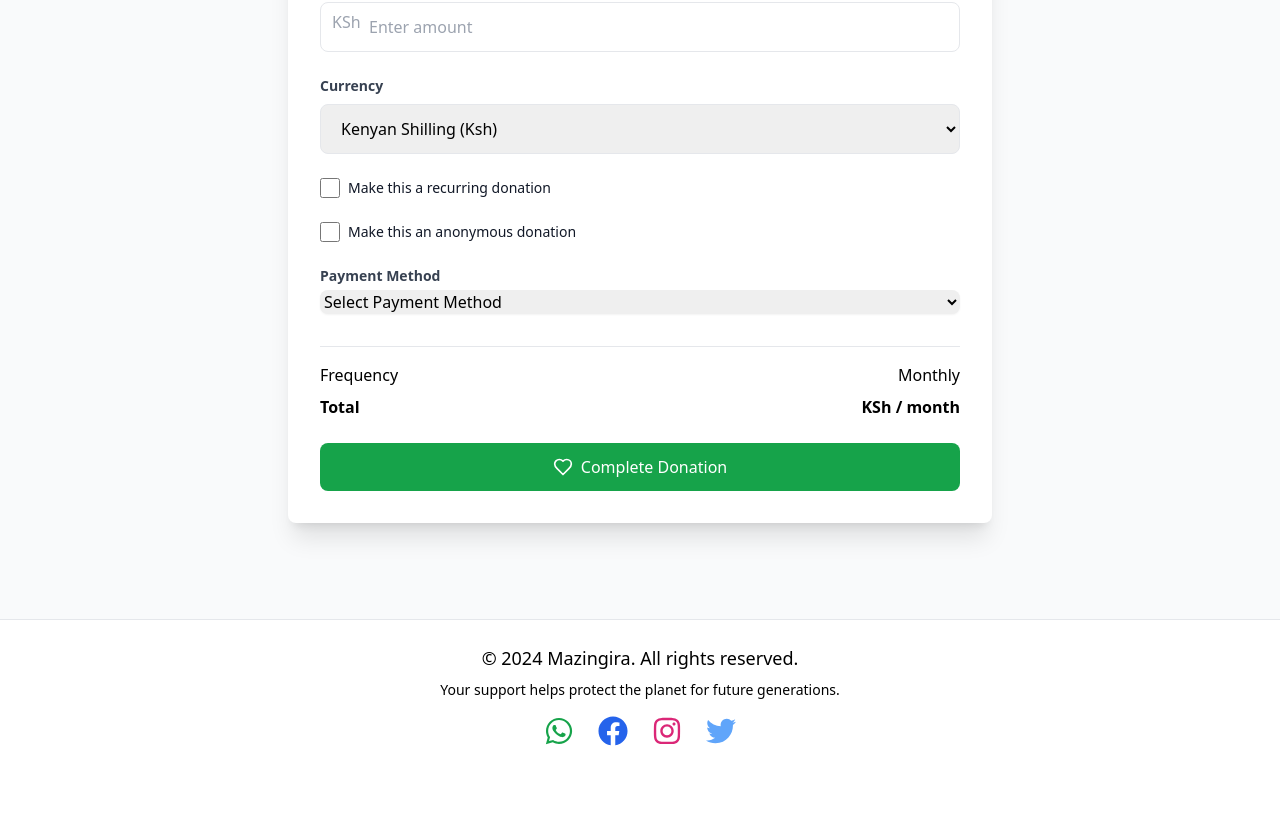
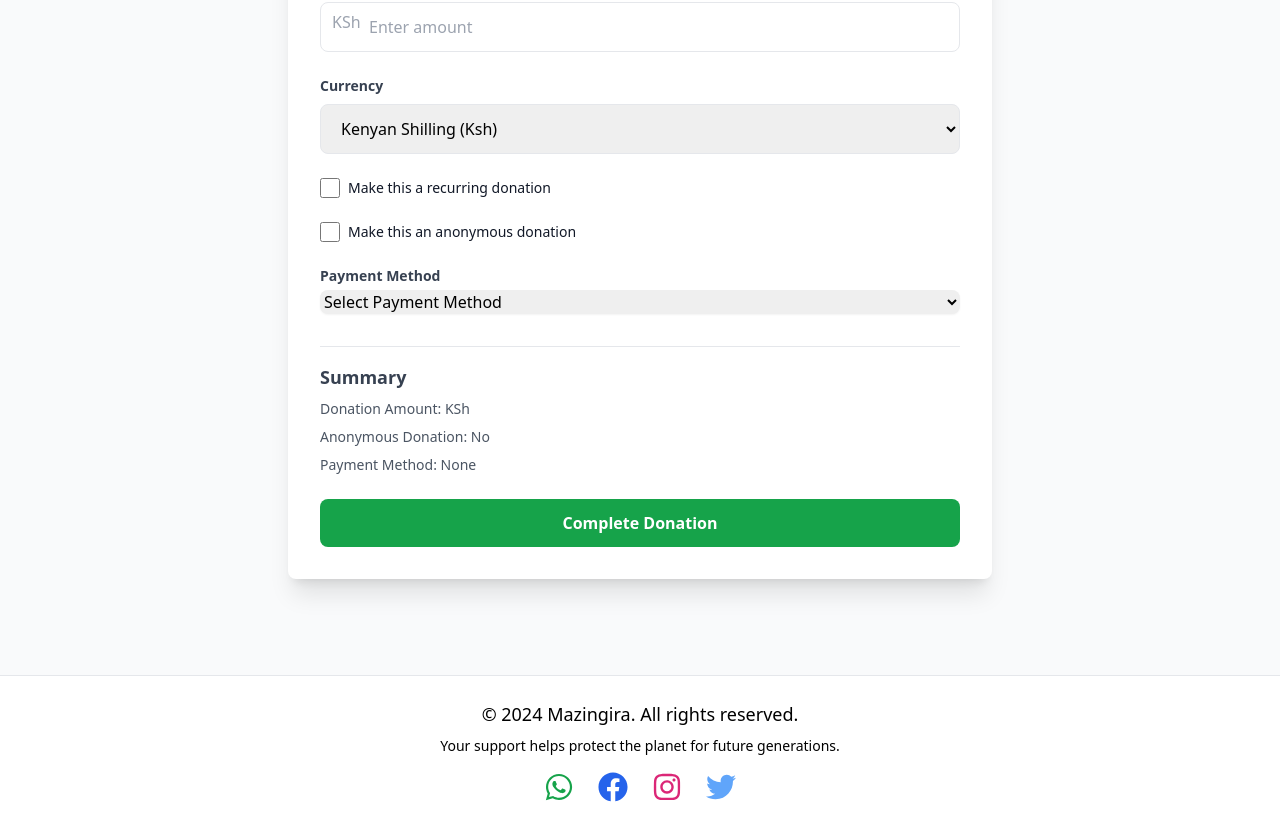
Before and after one commit to nahashon-source/Nash, a React (Vite) app in the folder project/: page /donate in a window 1280 px wide. Shown: the part 422-1248 px from the top of the page. Before the commit the page ends 1192 px from the top, so only its background shows below. Built offline with nearby package versions, Linux system fonts and the light colour scheme.

Commit message:
initial commot

```diff
--- a/project/src/pages/Donate.jsx
+++ b/project/src/pages/Donate.jsx
@@ -9,9 +9,17 @@ export default function Donate() {
   const [isAnonymous, setIsAnonymous] = useState(false);
   const [paymentMethod, setPaymentMethod] = useState('');
   const [currency, setCurrency] = useState('Ksh');
+  const [buttonText, setButtonText] = useState('Complete Donation');
 
-  const handleSubmit = (e) => {
+  const handleSubmit = async (e) => {
     e.preventDefault();
+
+    // Simulate button processing state
+    setButtonText('Processing...');
+    await new Promise((resolve) => setTimeout(resolve, 2000)); // 0.02 seconds
+    setButtonText('Accepted Transaction');
+
+    // Log donation details
     console.log({
       amount: donationAmount,
       currency,
@@ -31,10 +39,6 @@ export default function Donate() {
 
   const getCurrencySymbol = (currencyCode) => {
     return currencySymbols[currencyCode] || currencyCode;
-  };
-
-  const handleFrequencyClick = (newFrequency) => {
-    setFrequency(newFrequency);
   };
 
   return (
@@ -170,31 +174,25 @@ export default function Donate() {
             {paymentMethod === 'creditCard' || paymentMethod === 'debitCard' ? (
               <div className="mb-6">
                 <label className="block text-gray-700 text-sm font-semibold mb-2">Card Information</label>
-    <div className="mb-4">
                 <input
                   type="text"
                   placeholder="Card Number"
                   className="w-full px-4 py-3 border rounded-lg focus:outline-none focus:border-green-500"
                   required
                 />
-    </div>
-    <div className="flex space-x-4">
-      <div className="w-1/2">
+                <div className="flex space-x-4 mt-4">
                   <input
                     type="text"
                     placeholder="Expiry Date (MM/YY)"
-          className="w-full px-4 py-3 border rounded-lg focus:outline-none focus:border-green-500"
+                    className="w-1/2 px-4 py-3 border rounded-lg focus:outline-none focus:border-green-500"
                     required
                   />
-      </div>
-      <div className="w-1/2">
                   <input
                     type="text"
                     placeholder="CVV"
-          className="w-full px-4 py-3 border rounded-lg focus:outline-none focus:border-green-500"
+                    className="w-1/2 px-4 py-3 border rounded-lg focus:outline-none focus:border-green-500"
                     required
                   />
-      </div>
                 </div>
               </div>
             ) : paymentMethod === 'mpesa' ? (
@@ -218,48 +216,56 @@ export default function Donate() {
                 />
               </div>
             ) : null}
+
             {/* Donation Summary */}
             <div className="mt-8 border-t pt-4">
-              <div className="flex justify-between mb-2">
-                <span>Frequency</span>
-                <span className="capitalize">{frequency}</span>
+              <h3 className="text-lg font-semibold text-gray-700">Summary</h3>
+              <p className="mt-2 text-sm text-gray-600">
+                Donation Amount: {getCurrencySymbol(currency)} {donationAmount}
+              </p>
+              {isRecurring && (
+                <p className="mt-2 text-sm text-gray-600">Recurring: {frequency.charAt(0).toUpperCase() + frequency.slice(1)}</p>
+              )}
+              <p className="mt-2 text-sm text-gray-600">
+                Anonymous Donation: {isAnonymous ? 'Yes' : 'No'}
+              </p>
+              <p className="mt-2 text-sm text-gray-600">
+                Payment Method: {paymentMethod ? paymentMethod.charAt(0).toUpperCase() + paymentMethod.slice(1) : 'None'}
+              </p>
             </div>
-              <div className="flex justify-between font-semibold">
-                <span>Total</span>
-                <span>
-                  {getCurrencySymbol(currency)} {donationAmount} / {frequency === 'monthly' ? 'month' : frequency}
-                </span>
+
+            {/* Submit Button */}
+            <div className="mt-6">
+              <button
+                type="submit"
+                className="w-full bg-green-600 text-white py-3 px-4 rounded-lg hover:bg-green-700 transition duration-200 font-semibold"
+              >
+                {buttonText}
+              </button>
+            </div>
+          </form>
         </div>
       </div>
 
-            {/* Submit Button */}
-            <button
-              type="submit"
-              className="w-full bg-green-600 text-white px-6 py-3 rounded-lg hover:bg-green-700 flex items-center justify-center gap-2 mt-6"
-            >
-              <Heart size={20} />
-              Complete Donation
-            </button>
-          </form>
-        </div>
-      </div>
+      {/* Social Sharing Section */}
       <footer className="bg-white py-6 mt-12 border-t border-gray-200">
         <div className="max-w-7xl mx-auto px-4 sm:px-6 lg:px-8 text-center text-black">
-          <p className="text-lg">&copy; 2024 Mazingira. All rights reserved.</p>
+          {/* Dynamic Year Handling */}
+          <p className="text-lg">&copy; {new Date().getFullYear()} Mazingira. All rights reserved.</p>
           <p className="mt-2 text-sm">Your support helps protect the planet for future generations.</p>
 
+          {/* Social Media Links */}
           <div className="flex justify-center mt-4 space-x-6">
-            {/* Social Media Icons */}
-            <a href="https://wa.me/" target="_blank" rel="noopener noreferrer">
+            <a href="https://wa.me/" target="_blank" rel="noopener noreferrer" aria-label="WhatsApp">
               <FaWhatsapp size={30} className="text-green-600 hover:text-green-800" />
             </a>
-            <a href="https://www.facebook.com/" target="_blank" rel="noopener noreferrer">
+            <a href="https://www.facebook.com/" target="_blank" rel="noopener noreferrer" aria-label="Facebook">
               <FaFacebook size={30} className="text-blue-600 hover:text-blue-800" />
             </a>
-            <a href="https://www.instagram.com/" target="_blank" rel="noopener noreferrer">
+            <a href="https://www.instagram.com/" target="_blank" rel="noopener noreferrer" aria-label="Instagram">
               <FaInstagram size={30} className="text-pink-600 hover:text-pink-800" />
             </a>
-            <a href="https://twitter.com/" target="_blank" rel="noopener noreferrer">
+            <a href="https://twitter.com/" target="_blank" rel="noopener noreferrer" aria-label="Twitter">
               <FaTwitter size={30} className="text-blue-400 hover:text-blue-600" />
             </a>
           </div>
```
Lines whose indentation alone changed are shown as unchanged.
